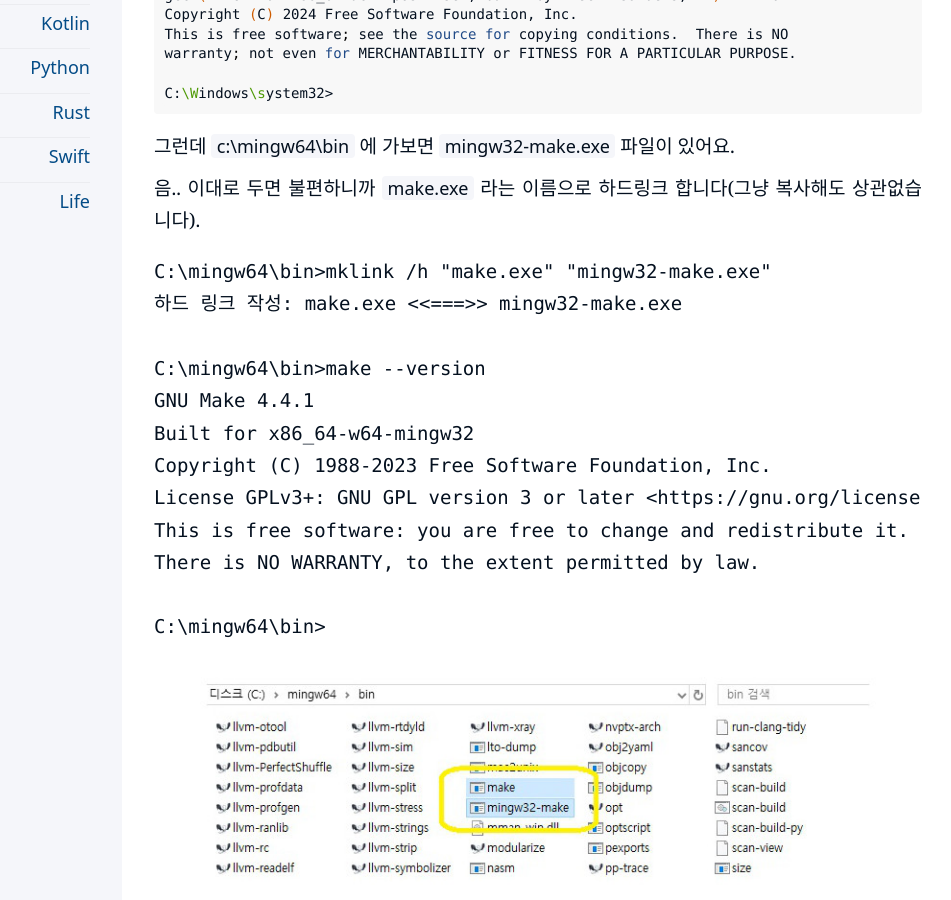
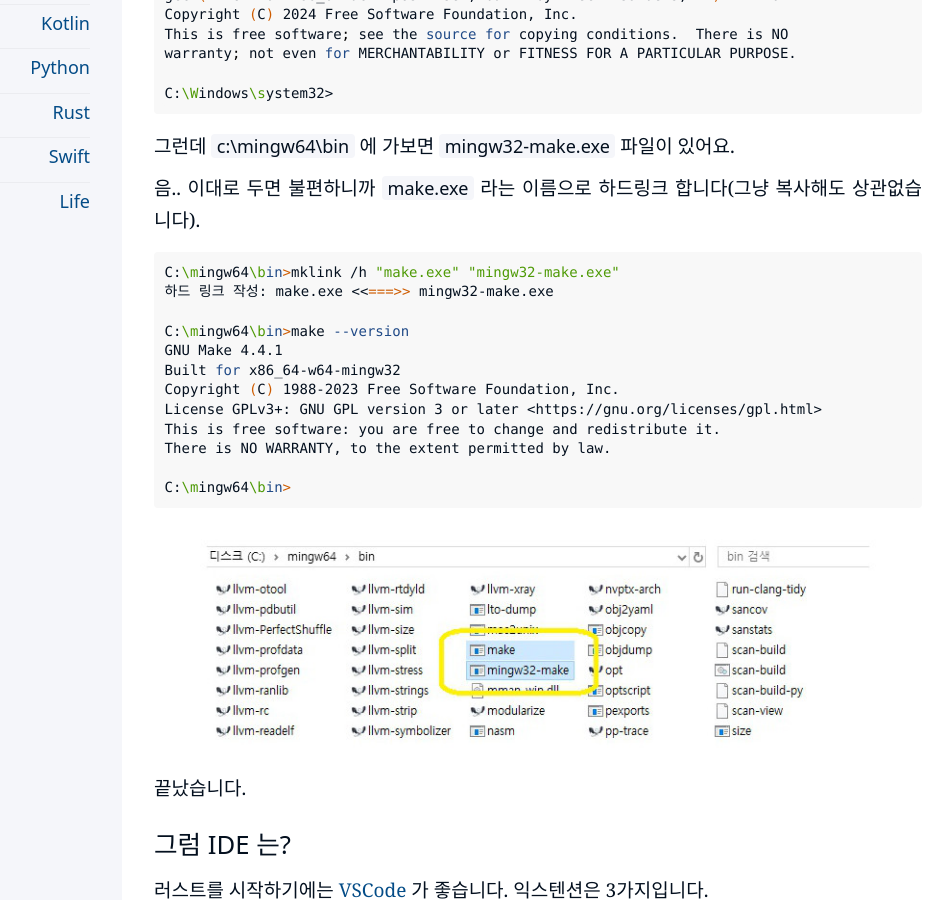
Before and after one commit to kiroshin/kiroshin.github.io, a Jekyll site: the page built from _posts/2024-10-28-rust-windows-install.md, in a window 1280 px wide and 900 px high, scrolled down 5089 px. Shown: the whole window, without its empty margins (198-1149 px from the left). Built offline with Jekyll 4.4.1, drawn with Linux system fonts in a browser that asks for light colours.

Commit message:
Update 2024-10-28-rust-windows-install.md

````diff
--- a/_posts/2024-10-28-rust-windows-install.md
+++ b/_posts/2024-10-28-rust-windows-install.md
@@ -169,7 +169,7 @@ C:\Windows\system32>
 음.. 이대로 두면 불편하니까 `make.exe` 라는 이름으로 하드링크 합니다(그냥 복사해도 상관없습니다).
 
 
-```cmd
+```shell
 C:\mingw64\bin>mklink /h "make.exe" "mingw32-make.exe"
 하드 링크 작성: make.exe <<===>> mingw32-make.exe
 
````
